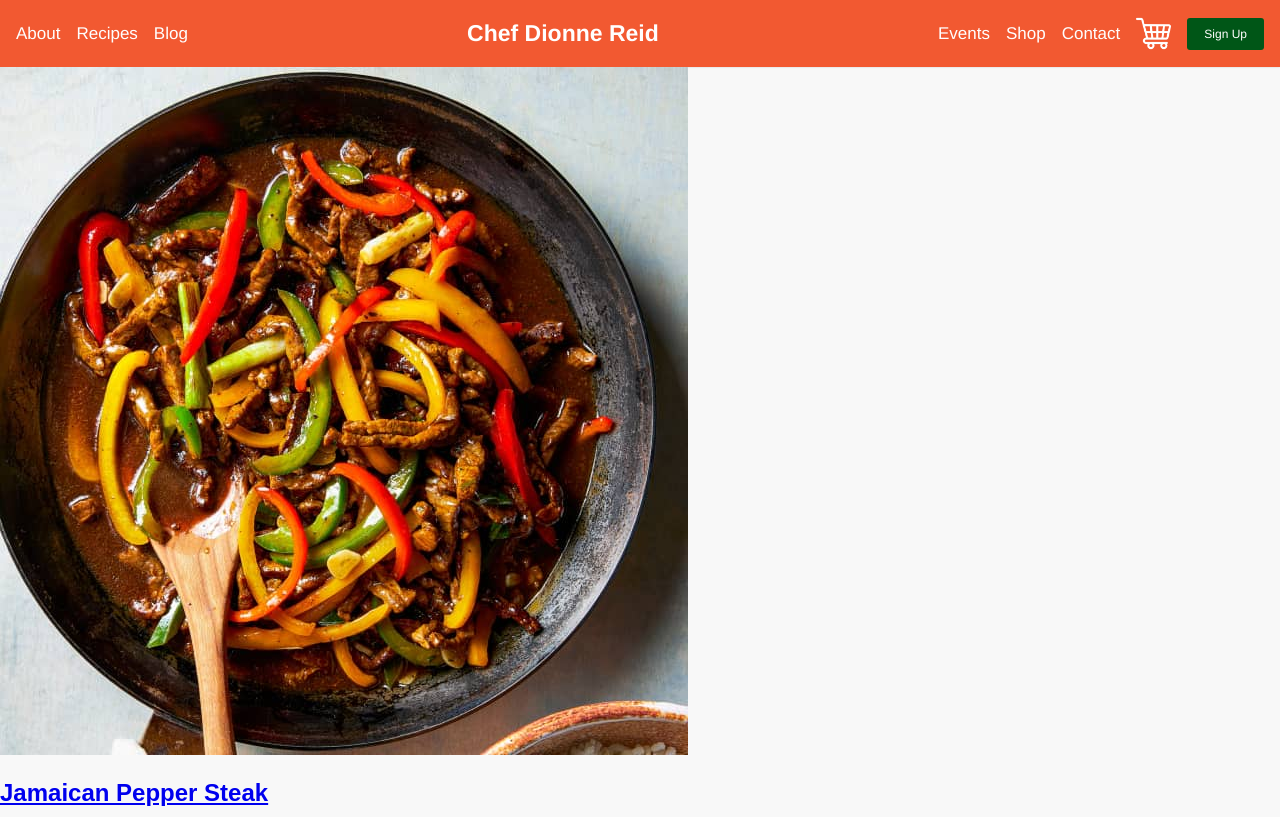
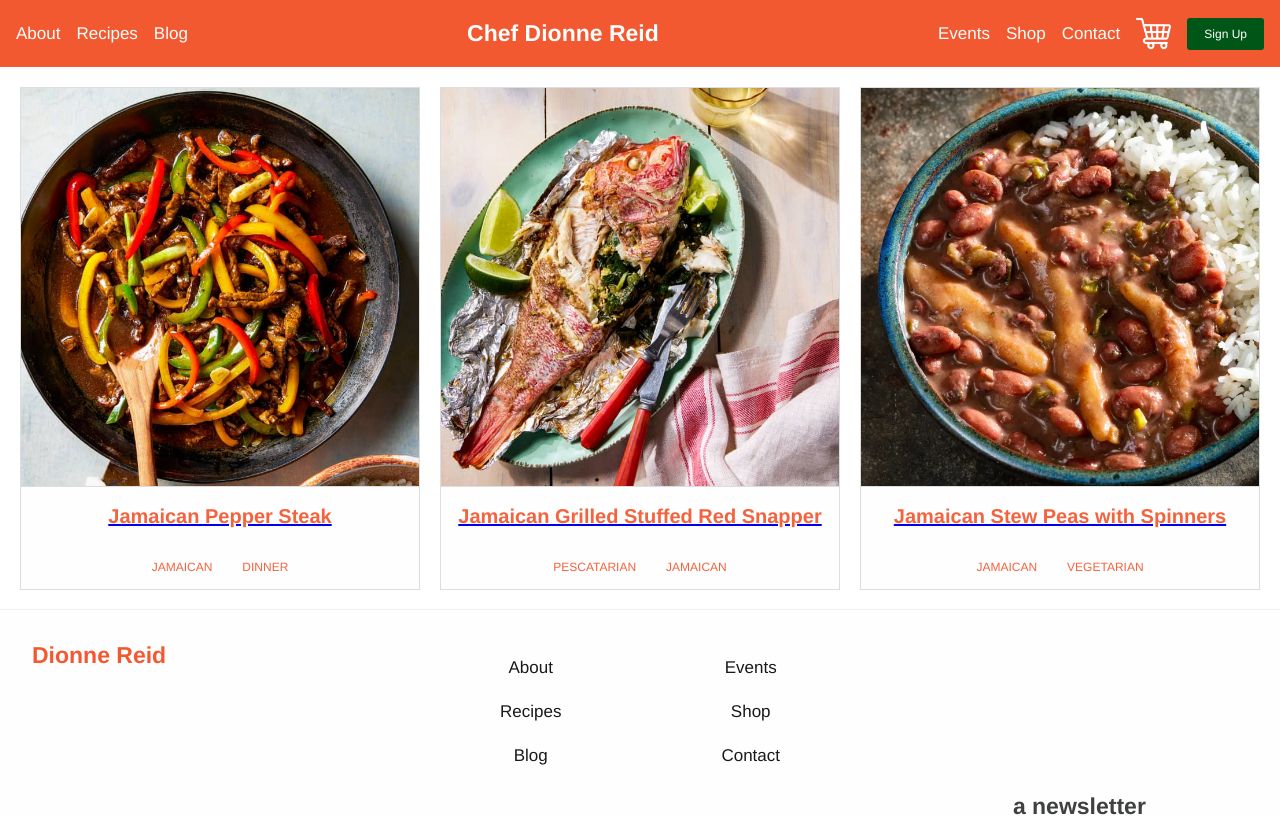
Before and after one commit to amrkv526/chef-portfolio, a React (Create React App) app: page /recipes in a window 1280 px wide. Shown: the top 817 px of the page. Built offline with nearby package versions, Linux system fonts and the light colour scheme; the HTML template or start-up script is replaced by a standard one.

Commit message:
recipes page styling

```diff
--- a/package.json
+++ b/package.json
@@ -2,7 +2,6 @@
   "name": "chef-portfolio",
   "version": "0.1.0",
   "private": true,
-  "homepage": "https://amrkv526.github.io/chef-portfolio",
   "dependencies": {
     "@testing-library/jest-dom": "^5.17.0",
     "@testing-library/react": "^13.4.0",
--- a/src/App.js
+++ b/src/App.js
@@ -21,7 +21,7 @@ function App() {
       <Route path="/" element={<Home />} />
       <Route path="/about" element={<About />} />
       <Route path="/recipes" element={<Recipes />} />
-      <Route path="/recipe" element={<Recipe />} />
+      <Route path="/recipes/:id" element={<Recipe />} />
       <Route path="/contact" element={<Contact />} />
       <Route path="/signup" element={<SignUp />} />
       <Route path="/blog" element={<Blog />} />
--- a/src/app.css
+++ b/src/app.css
@@ -325,3 +325,72 @@
   height: auto;
   border-radius: 8px;
 }
+
+
+/*Recipes*/
+
+/* Container for the Recipes page */
+.recipes-container {
+  display: flex;
+  justify-content: center;
+  padding: 20px;
+  background-color: #fff;
+}
+
+/* Grid layout for the recipe cards */
+.recipes-grid {
+  display: grid;
+  grid-template-columns: repeat(auto-fit, minmax(300px, 1fr));
+  gap: 20px;
+  max-width: 1280px;
+  width: 100%;
+}
+
+/* Each recipe card */
+.recipe-card {
+  position: relative;
+  background-color: #fefefe;
+  border: 1px solid #ddd;
+  overflow: hidden;
+  transition: transform 0.2s;
+}
+
+.recipe-card:hover {
+  transform: translateY(-5px);
+}
+
+/* Recipe images */
+.recipe-image {
+  width: 100%;
+  height: auto;
+  display: block;
+  border-bottom: 1px solid #ddd;
+}
+
+/* Recipe title */
+.recipe-title {
+  font-family: "Archivo-Bold", Helvetica, sans-serif;
+  font-size: 20px;
+  font-weight: 700;
+  color: #f3633d;
+  text-align: center;
+  margin: 15px 0;
+  line-height: 1.4;
+}
+
+/* Recipe tags */
+.recipe-tags {
+  display: flex;
+  justify-content: center;
+  gap: 10px;
+  padding: 10px;
+}
+
+.recipe-tag {
+  color: #f3633d;
+  font-size: 12px;
+  font-family: "Inter-Regular", Helvetica, sans-serif;
+  padding: 5px 10px;
+  border-radius: 20px;
+  text-transform: uppercase;
+}
--- a/src/pages/recipes.js
+++ b/src/pages/recipes.js
@@ -21,10 +21,11 @@ function Recipes() {
   };
 
   return (
+    <div className="recipes-container">
       <div className="recipes-grid">
         {Object.entries(recipes).map(([id, recipe]) => (
           <div key={id} className="recipe-card">
-          <Link to={`/recipes/${id}`}>
+            <Link to={`/recipes/${id}`} className="recipe-link">
               <img src={recipe.image} alt={recipe.title} className="recipe-image" />
               <h2 className="recipe-title">{recipe.title}</h2>
             </Link>
@@ -36,6 +37,7 @@ function Recipes() {
           </div>
         ))}
       </div>
+    </div>
   );
 }
 
```
Lines whose indentation alone changed are shown as unchanged.
